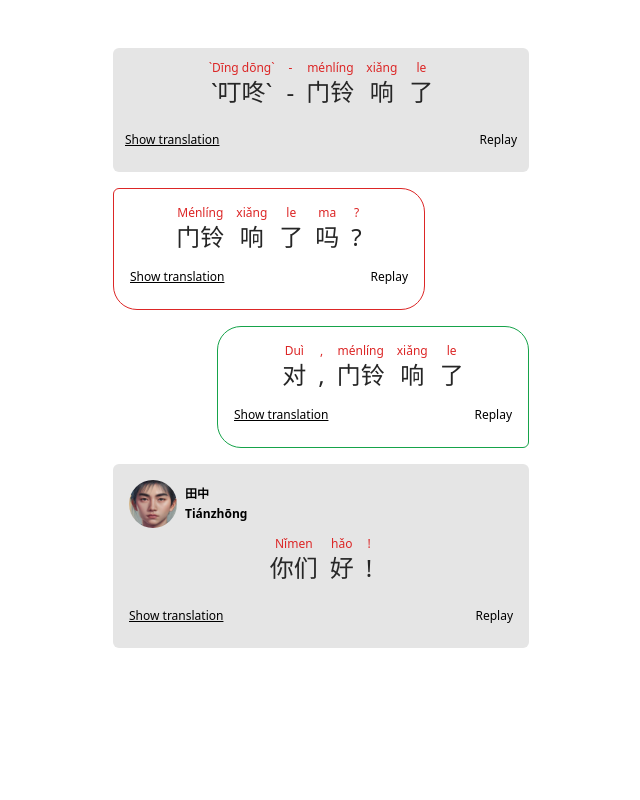
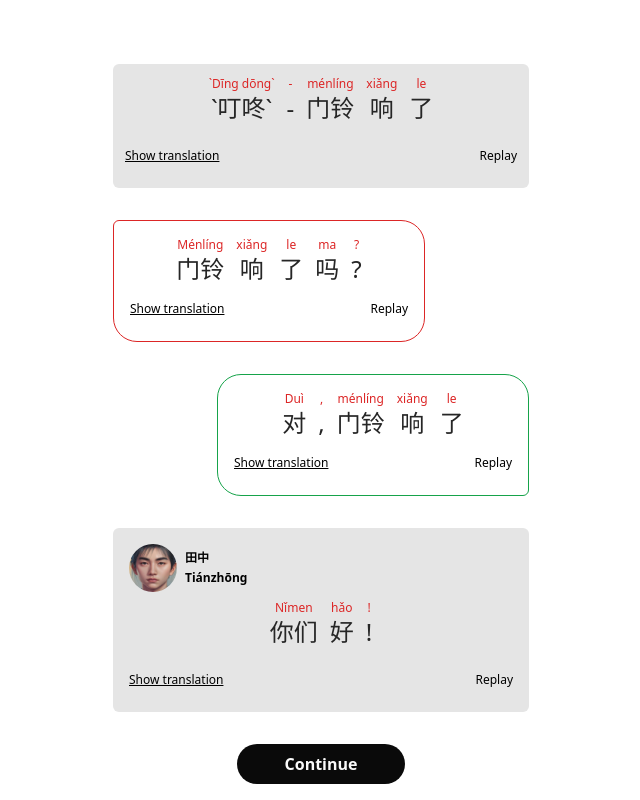
Before and after one commit to luanlabcom/eslingo, a React (Vite) app: page / in a window 1280 px wide. Shown: the part 576-1376 px from the top of the page, without its empty margins (319-959 px from the left). Before the commit the page ends 1240 px from the top, so only its background shows below. Built offline with nearby package versions, Linux system fonts and the light colour scheme.

Commit message:
Create button Continue

```diff
--- a/src/App.jsx
+++ b/src/App.jsx
@@ -8,12 +8,15 @@ import Answer from "./components/Answer"
 export default function App() {
 
     return(
-        <div className="flex flex-col max-w-md mx-auto min-h-screen p-4">
-            <Intro content={data[0]} />
-            <Narrative content={data[1]} />
-            <Question content={data[2]} />
-            <Answer content={data[3]} />
-            <Dialogue content={data[4]} />
+        <div className="flex flex-col gap-4 max-w-md mx-auto min-h-screen p-4">
+                <Intro content={data[0]} />
+                <Narrative content={data[1]} />
+                <Question content={data[2]} />
+                <Answer content={data[3]} />
+                <Dialogue content={data[4]} />
+            <div className="flex justify-center mt-4">
+                <button className="rounded-full bg-neutral-950 px-12 py-2 font-semibold text-neutral-50">Continue</button>
+            </div>
         </div>
     )
 }
```
